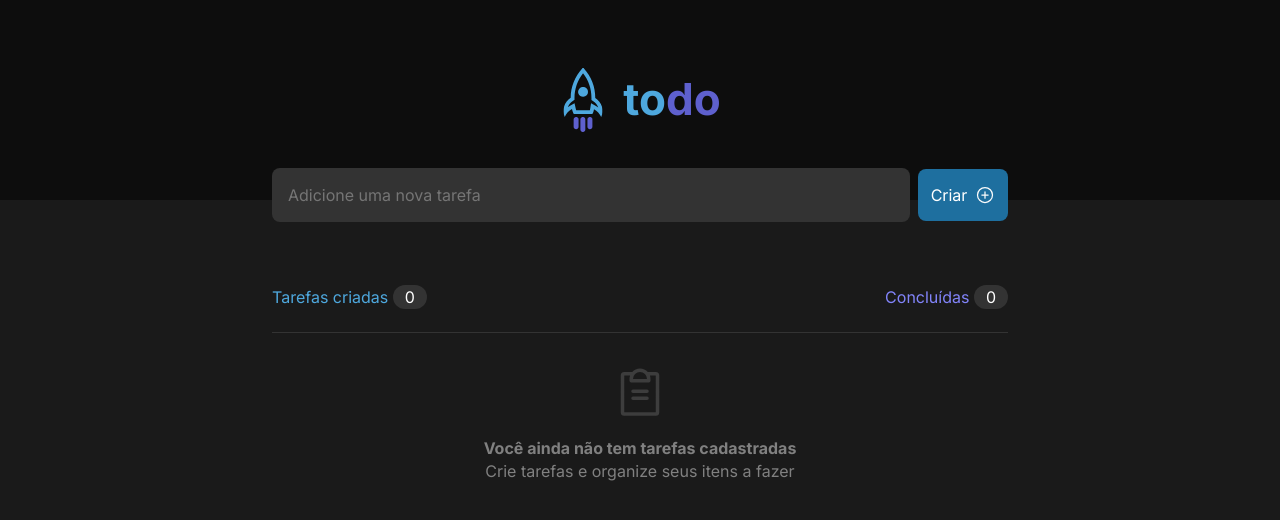
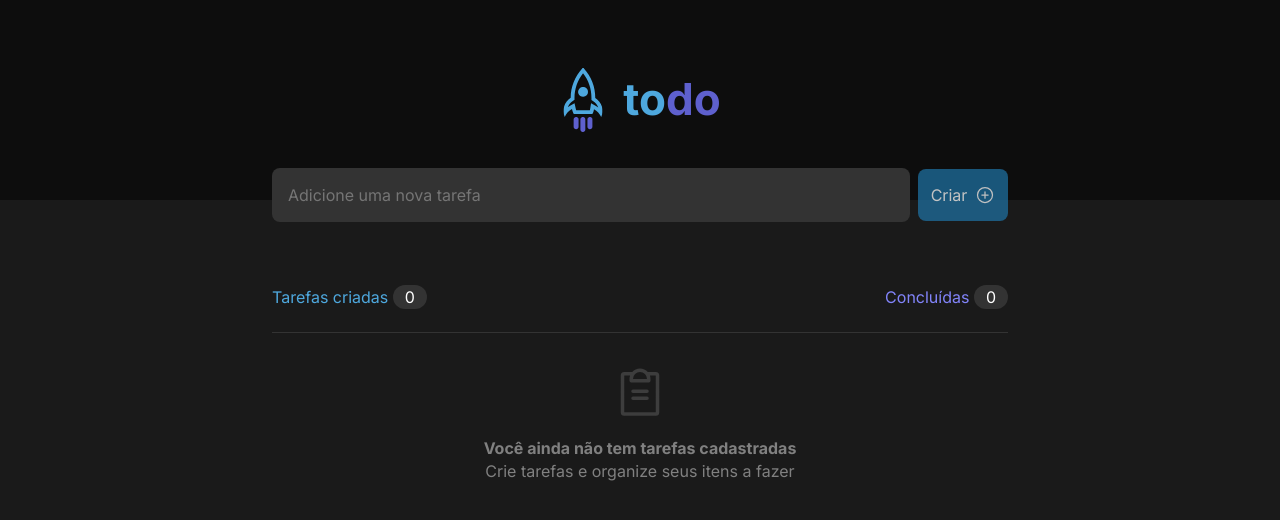
Before and after one commit to luizstange1/todoList, a React (Vite) app: page / in a window 1280 px wide. Shown: the top 520 px of the page. Built offline with nearby package versions, Linux system fonts and the light colour scheme.

Commit message:
feat: adicionado validação no input, para evitar tasks sem texto

```diff
--- a/src/App.module.css
+++ b/src/App.module.css
@@ -41,8 +41,13 @@
   transition: 0.3s;
 }
 
-.newTask:hover {
+.newTask:hover:not(:disabled) {
   background-color: var(--blue);
+}
+
+.newTask:disabled {
+  cursor: not-allowed;
+  opacity: 0.75;
 }
 
 .main {
--- a/src/App.tsx
+++ b/src/App.tsx
@@ -16,7 +16,15 @@ interface Task {
 
 function App() {
   const [tasks, setTasks] = useState<Task[]>([]);
+  const [inactiveButton, setInactiveButton] = useState(true);
   const inputRef = useRef<HTMLInputElement>(null);
+
+  function checkIfInputIsEmpty() {
+    if (inputRef.current!.value.trim().length > 0) {
+      return setInactiveButton(false);
+    }
+    return setInactiveButton(true);
+  }
 
   function handleCreateNewTask() {
     const newTask = inputRef.current?.value ?? "";
@@ -30,6 +38,7 @@ function App() {
     setTasks([...tasks, newTaskObject]);
     if (inputRef.current) {
       inputRef.current.value = "";
+      setInactiveButton(true);
     }
   }
 
@@ -67,8 +76,14 @@ function App() {
           placeholder="Adicione uma nova tarefa"
           ref={inputRef}
           required
+          maxLength={60}
+          onChange={checkIfInputIsEmpty}
         />
-        <button className={styles.newTask} onClick={handleCreateNewTask}>
+        <button
+          className={styles.newTask}
+          onClick={handleCreateNewTask}
+          disabled={inactiveButton}
+        >
           Criar
           <PlusCircle size={20} color="#fcfcfc" />
         </button>
```
